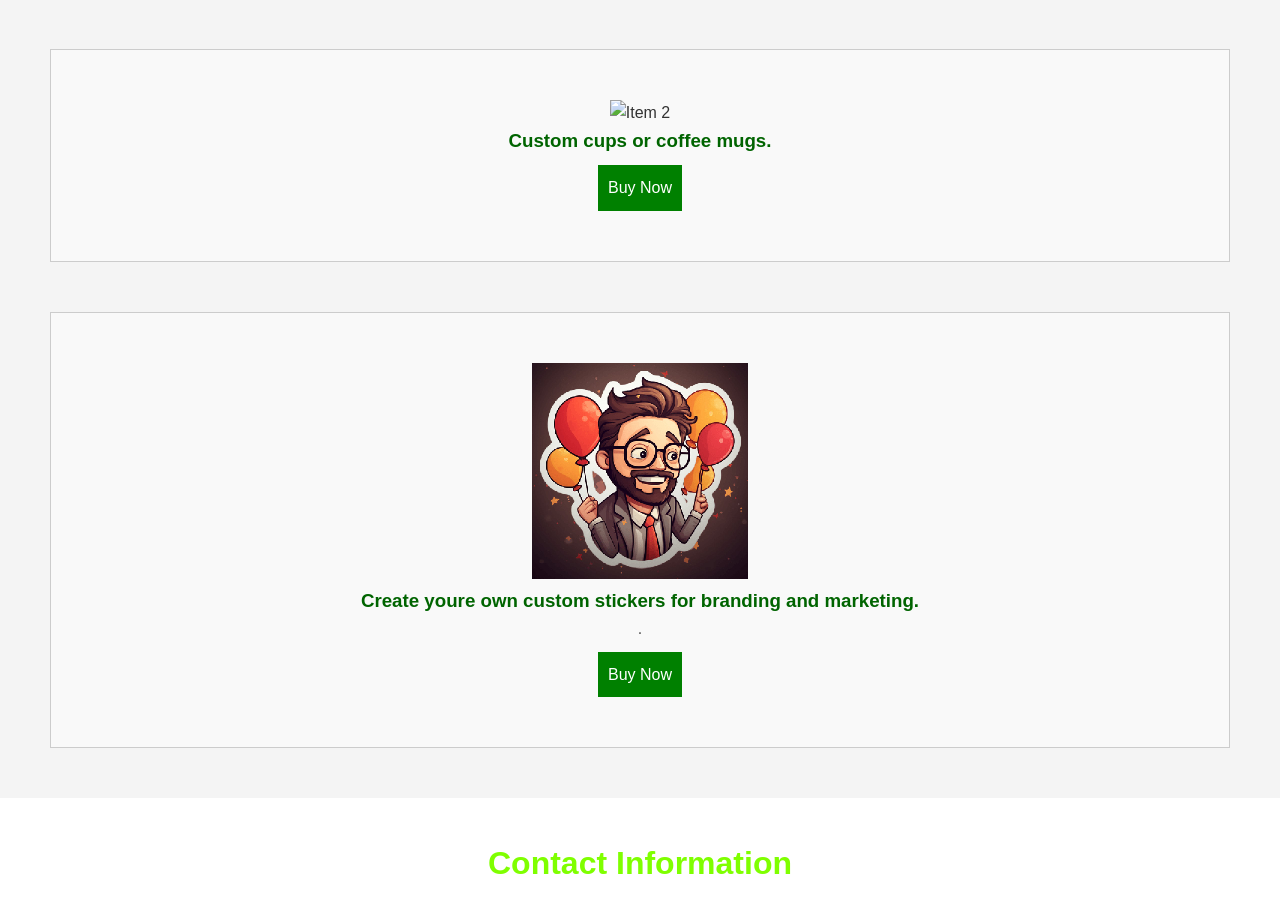
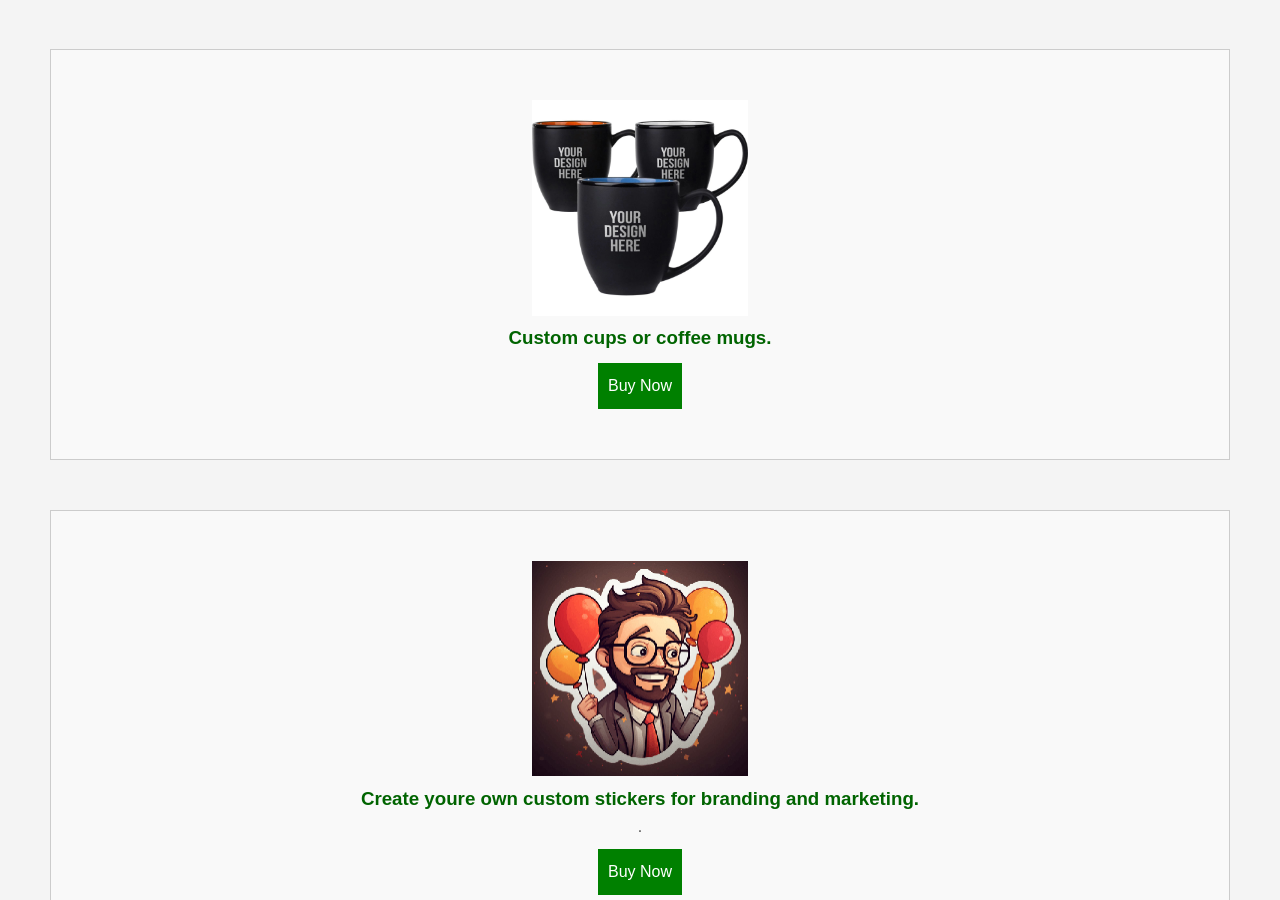
Before and after one commit to chubby815/Project_resume, a plain HTML site: page index.html in a window 1280 px wide. Shown: the part 3927-4827 px from the top of the page. Drawn offline with Linux system fonts and the light colour scheme; files whose address does not match are found by name.

Commit message:
Update index.html

```diff
--- a/index.html
+++ b/index.html
@@ -229,7 +229,7 @@
                 <a href="#">Buy Now</a>
             </div>
             <div class="shop-item">
-                <img src="/mug.jpg" alt="Item 2">
+                <img src="https://github.com/chubby815/Project_resume/blob/main/mugg.jpg?raw=true" alt="Item 2">
                 <h3>Custom cups or coffee mugs.</h3>
                 <p></p>
                 <a href="#">Buy Now</a>
```
